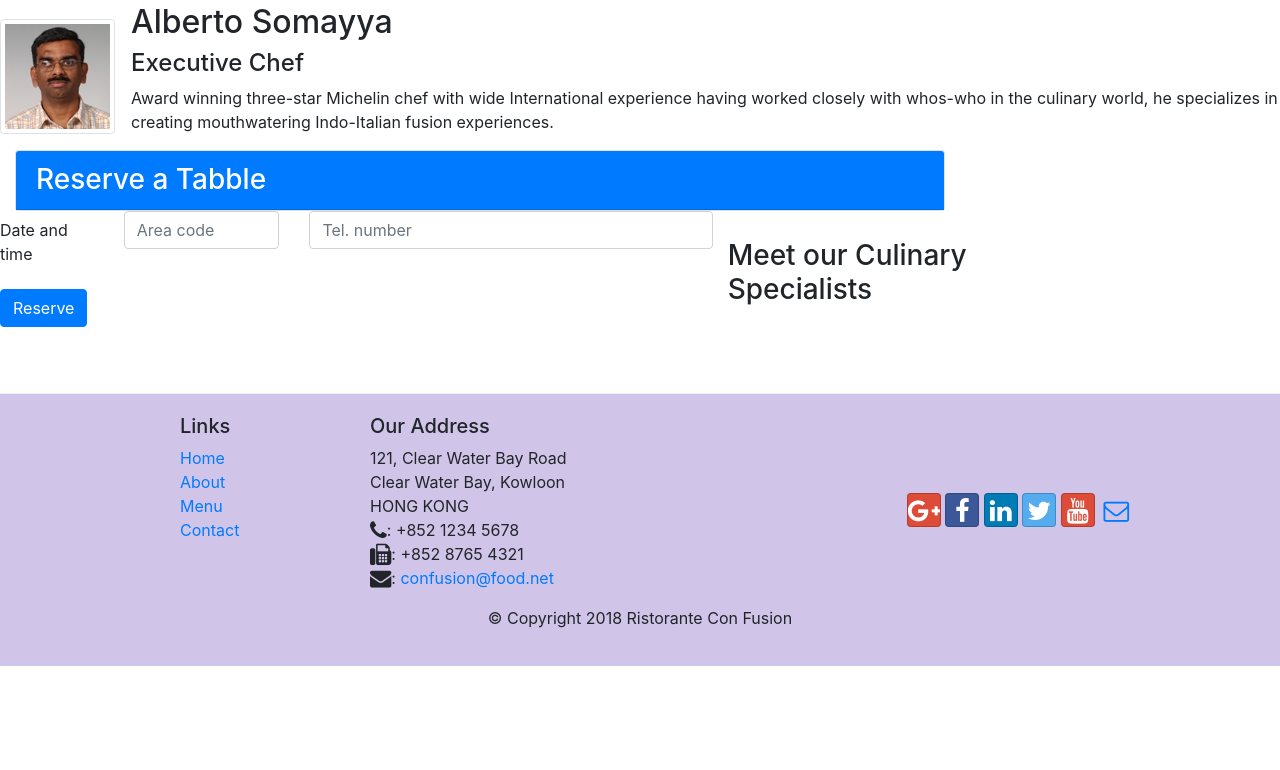
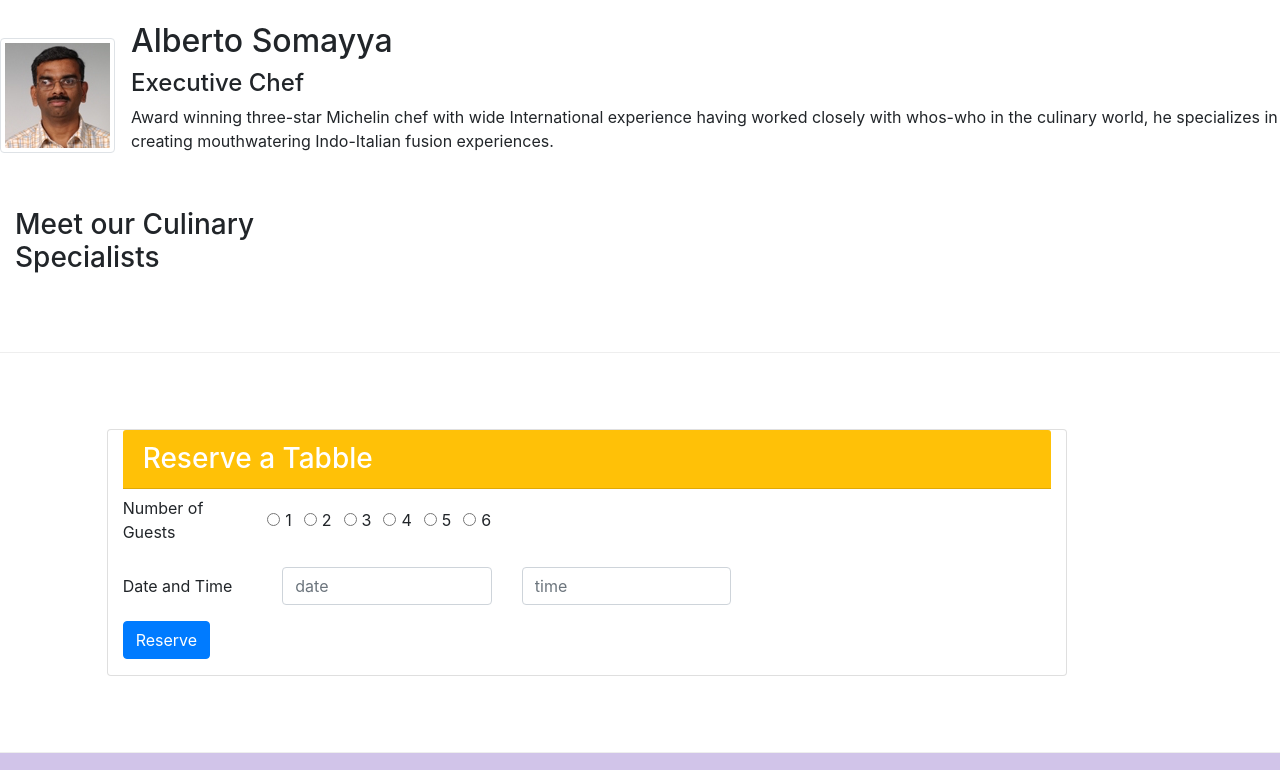
Before and after one commit to Sooraj-s-98/boot4, a website: page index.html in a window 1280 px wide. Shown: the part 1131-1901 px from the top of the page. Before the commit the page ends 1797 px from the top, so only its background shows below. Drawn offline with nearby package versions, Linux system fonts and the light colour scheme.

Commit message:
Assignment 2 done

```diff
--- a/index.html
+++ b/index.html
@@ -42,6 +42,13 @@
                 <div class="col-12 col-sm align-self-center">
                     <img src="img/logo.png" class="img-fluid">
                 </div>
+
+                    <div class="col-12 col-sm align-self-center">
+                        <div class=" col-md-10">
+                            <button type="button" class="btn btn-warning" onClick="document.getElementById('Reserve').scrollIntoView();">Reserve a Tabble</button>
+                        </div>
+                     </div>
+
             </div>
         </div>
     </header>
@@ -80,7 +87,7 @@
         </div>
 
         <div class="row row-content align-items-center">
-            <div class="col-12 col-sm-4  order-sm-last col-md-3">
+            <div class="col-8 col-sm-3  order-sm-last col-md-3">
                 <h3>Meet our Culinary Specialists</h3>
             </div>
             <div class="media">
@@ -96,19 +103,45 @@
                         </p>
                 </div>
             </div>
-            <div class="col-12 col-md-9">
-                <div class="card">
-                    <h3 class="card-header bg-primary text-white">Reserve a Tabble</h3>
-                </div>
-            </div>
+        </div>
+            <div class="row row-content align-items-center" id="Reserve">
+                <div class="card col-8 offset-1 col-md-9" >
+                    <h3 class="card-header bg-warning text-white col-12 ">Reserve a Tabble</h3>
                 <form>
                     <div class="form-group row">
-                        <label for="telnum" class="col-12 col-md-2 col-form-label">Date and time</label>
+                    <label for="date" class="col-12 col-md-2 col-form-label">Number of Guests</label>
+                    <div class="form-check form-check-inline">
+                        <input class="form-check-input" type="radio" name="inlineRadioOptions" id="inlineRadio1" value="option1">
+                        <label class="form-check-label" for="inlineRadio1">1</label>
+                      </div>
+                      <div class="form-check form-check-inline">
+                        <input class="form-check-input" type="radio" name="inlineRadioOptions" id="inlineRadio2" value="option2">
+                        <label class="form-check-label" for="inlineRadio2">2</label>
+                      </div>
+                      <div class="form-check form-check-inline">
+                        <input class="form-check-input" type="radio" name="inlineRadioOptions" id="inlineRadio3" value="option3" >
+                        <label class="form-check-label" for="inlineRadio3">3</label>
+                      </div>
+                      <div class="form-check form-check-inline">
+                        <input class="form-check-input" type="radio" name="inlineRadioOptions" id="inlineRadio1" value="option4">
+                        <label class="form-check-label" for="inlineRadio1">4</label>
+                      </div>
+                      <div class="form-check form-check-inline">
+                        <input class="form-check-input" type="radio" name="inlineRadioOptions" id="inlineRadio2" value="option5">
+                        <label class="form-check-label" for="inlineRadio2">5</label>
+                      </div>
+                      <div class="form-check form-check-inline">
+                        <input class="form-check-input" type="radio" name="inlineRadioOptions" id="inlineRadio3" value="option6">
+                        <label class="form-check-label" for="inlineRadio3">6</label>
+                      </div>
+                    </div>
+                   <div class="form-group row">
+                        <label for="date" class="col-12 col-md-2 col-form-label">Date and Time</label>
                         <div class="col-5 col-md-3">
-                            <input type="tel" class="form-control" id="areacode" name="areacode" placeholder="Area code">
+                            <input type="tel" class="form-control" id="date" name="date" placeholder="date">
                         </div>
-                        <div class="col-7 col-md-7">
-                            <input type="tel" class="form-control" id="telnum" name="telnum" placeholder="Tel. number">
+                        <div class="col-7 col-md-3">
+                            <input type="tel" class="form-control" id="date" name="time" placeholder="time">
                         </div>
                     </div>
                     <div class="form-group row">
@@ -117,8 +150,9 @@
                         </div>
                     </div>
                 </form>
+            </div>
+            </div>
 
-            </div>
         </div>
     </div>
 
```
